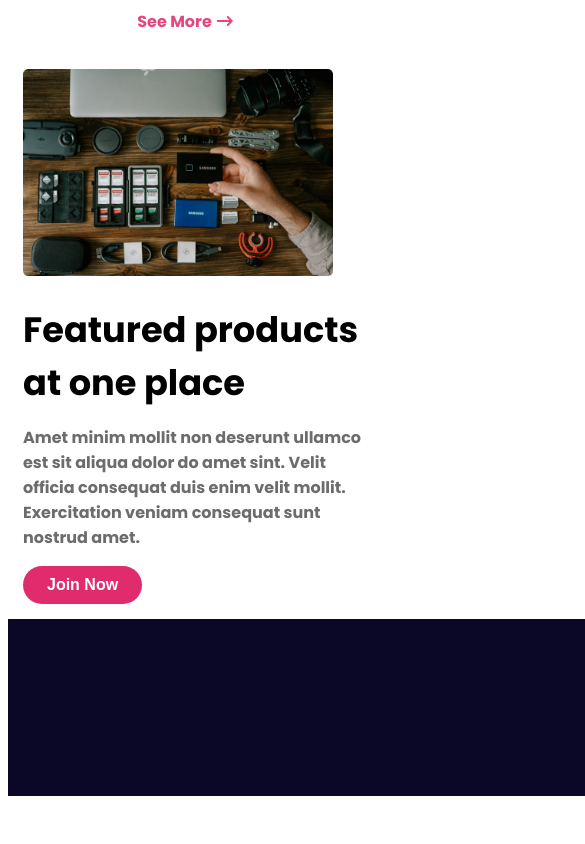
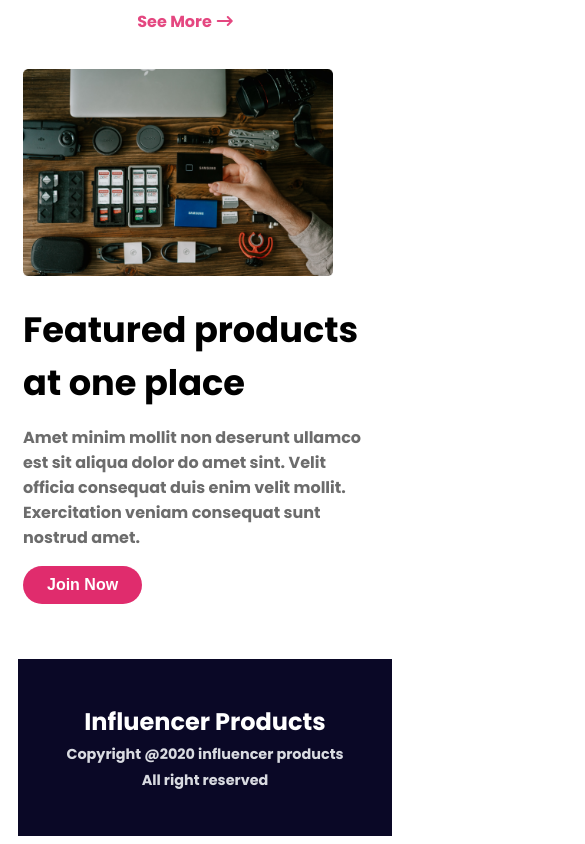
Before and after one commit to salauddin-777/influencer-gear, a plain HTML site: page index.html in a window 390 px wide. Shown: the part 6224-7068 px from the top of the page, 585 px wide, since content can reach past the window. Before the commit the page ends 7028 px from the top, so only its background shows below. Drawn offline with Linux system fonts and the light colour scheme.

Commit message:
footer responsive for small devices

```diff
--- a/style.css
+++ b/style.css
@@ -270,4 +270,9 @@
     .feature-img img{
         width: 90%;
     }
+    .footer{
+        width: 100%;
+        margin-left: 10px;
+        margin-top: 40px;
+    }
 }
```
